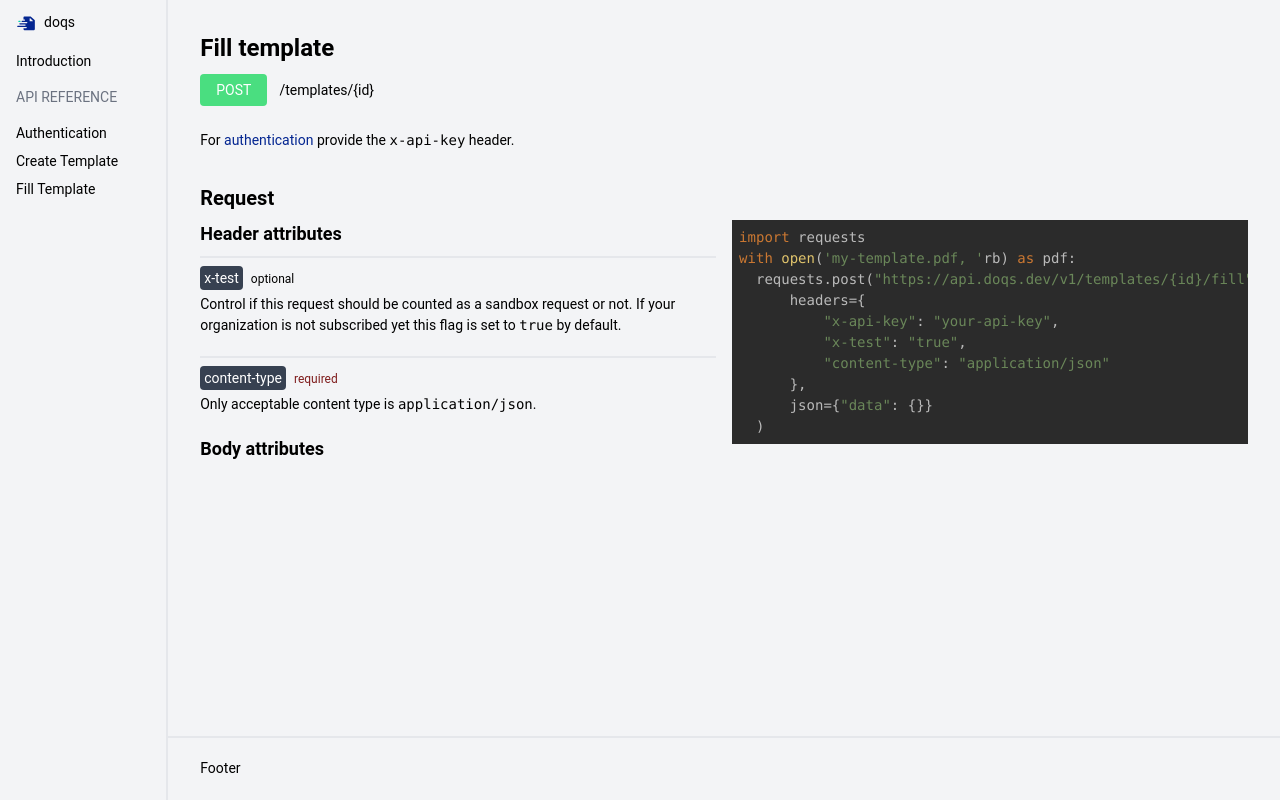
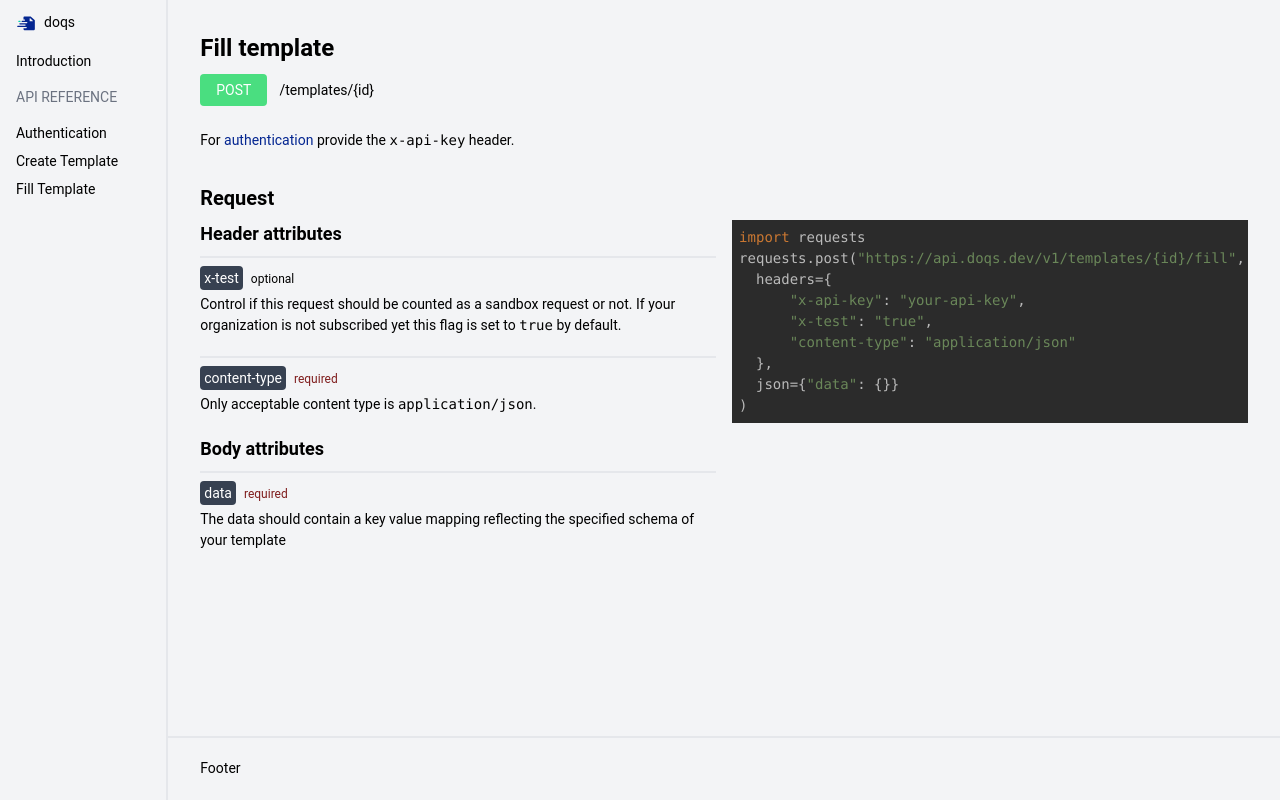
Before and after one commit to doqs-dev/docs, a Next.js app: page /api-reference/fill-template in a window 1280 px wide. Built offline with nearby package versions, Linux system fonts and the light colour scheme.

Commit message:
feat: fill template

```diff
--- a/pages/api-reference/fill-template.mdx
+++ b/pages/api-reference/fill-template.mdx
@@ -26,9 +26,9 @@ For [authentication](/api-reference/authentication) provide the `x-api-key` head
         </Attribute>
 
         ### Body attributes
+        <Attribute name={"data"} required={true}>The data should contain a key value mapping reflecting the specified schema of your template</Attribute>
     </div>
     <SimpleCodeHighlighter language="python" code={`import requests
-with open('my-template.pdf, 'rb) as pdf:
 requests.post("${baseUrl}/templates/{id}/fill",
     headers={
         "x-api-key": "your-api-key",
```
Lines whose indentation alone changed are shown as unchanged.
